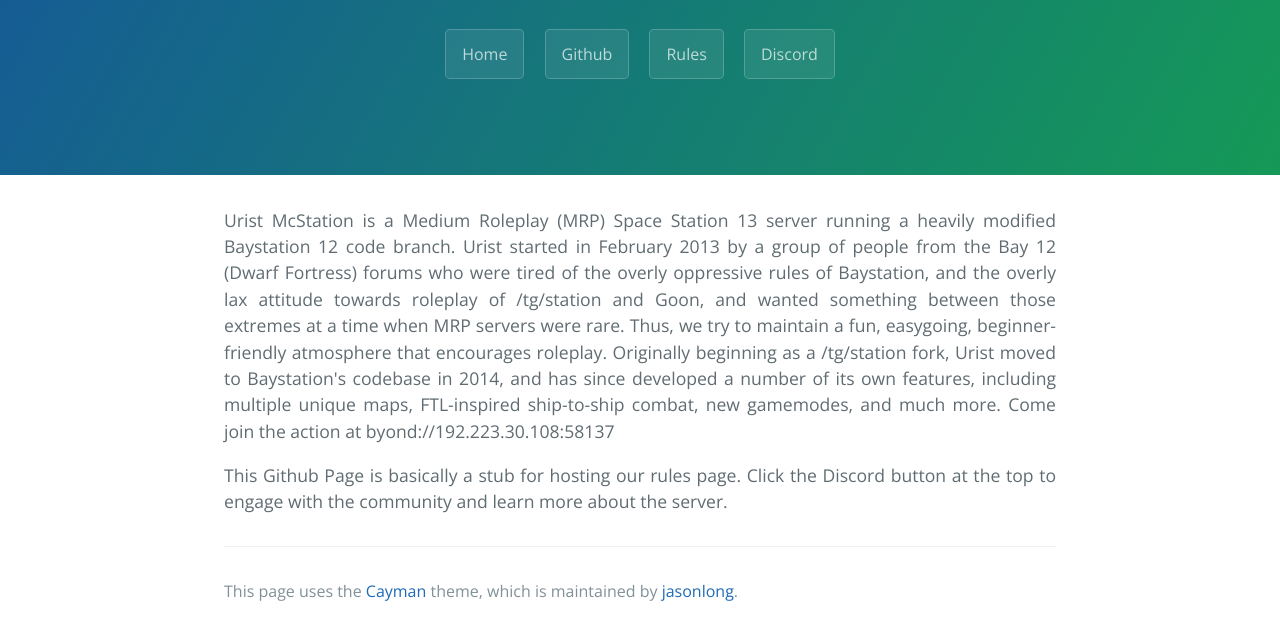
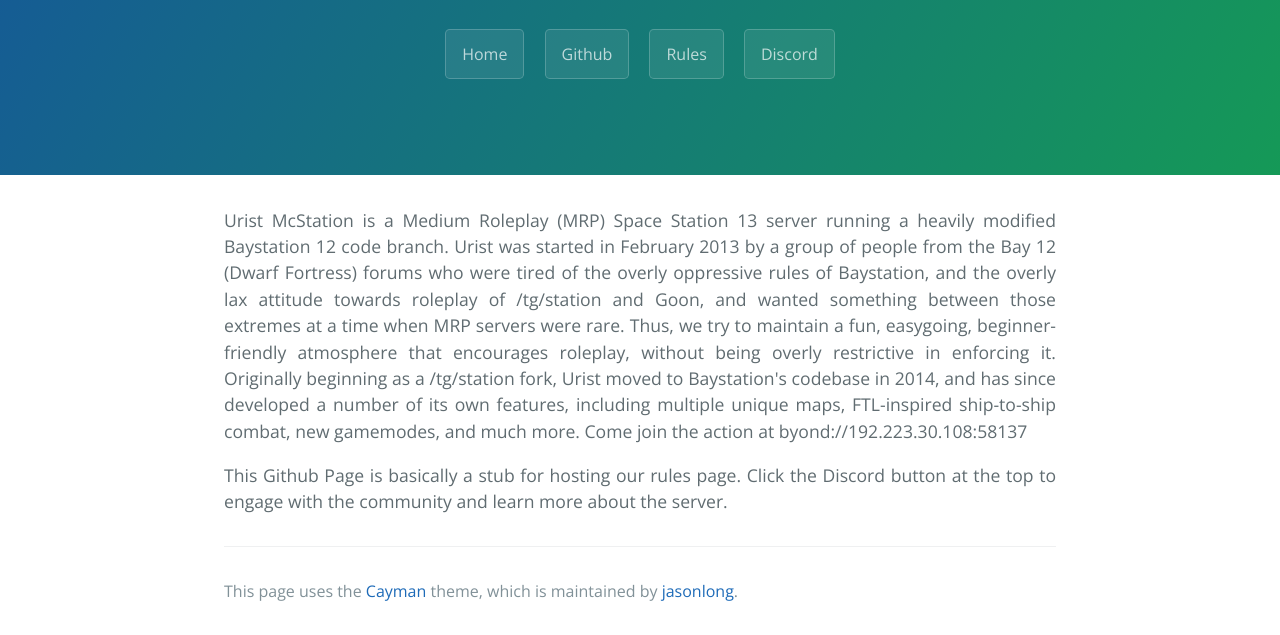
Before and after one commit to UristMcStation/UristMcStation.github.io, a website: page main.html in a window 1280 px wide. Shown: the part 208-843 px from the top of the page. Drawn offline with nearby package versions, Linux system fonts and the light colour scheme.

Commit message:
Update main.html

```diff
--- a/main.html
+++ b/main.html
@@ -20,7 +20,7 @@
     </section>
 
     <section class="main-content">
-      <p align="justify">Urist McStation is a Medium Roleplay (MRP) Space Station 13 server running a heavily modified Baystation 12 code branch. Urist started in February 2013 by a group of people from the Bay 12 (Dwarf Fortress) forums who were tired of the overly oppressive rules of Baystation, and the overly lax attitude towards roleplay of /tg/station and Goon, and wanted something between those extremes at a time when MRP servers were rare. Thus, we try to maintain a fun, easygoing, beginner-friendly atmosphere that encourages roleplay. Originally beginning as a /tg/station fork, Urist moved to Baystation's codebase in 2014, and has since developed a number of its own features, including multiple unique maps, FTL-inspired ship-to-ship combat, new gamemodes, and much more. Come join the action at byond://192.223.30.108:58137 </p>
+      <p align="justify">Urist McStation is a Medium Roleplay (MRP) Space Station 13 server running a heavily modified Baystation 12 code branch. Urist was started in February 2013 by a group of people from the Bay 12 (Dwarf Fortress) forums who were tired of the overly oppressive rules of Baystation, and the overly lax attitude towards roleplay of /tg/station and Goon, and wanted something between those extremes at a time when MRP servers were rare. Thus, we try to maintain a fun, easygoing, beginner-friendly atmosphere that encourages roleplay, without being overly restrictive in enforcing it. Originally beginning as a /tg/station fork, Urist moved to Baystation's codebase in 2014, and has since developed a number of its own features, including multiple unique maps, FTL-inspired ship-to-ship combat, new gamemodes, and much more. Come join the action at byond://192.223.30.108:58137 </p>
 
 	  <p align="justify">This Github Page is basically a stub for hosting our rules page. Click the Discord button at the top to engage with the community and learn more about the server. </p>
 
```
